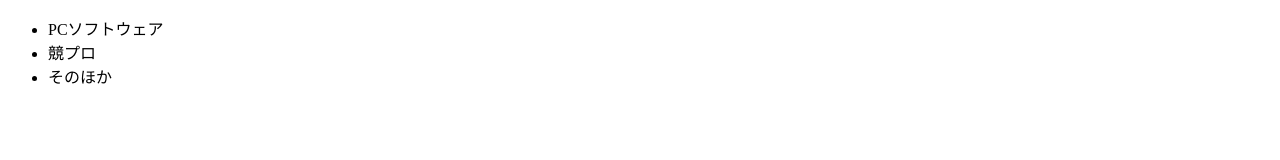
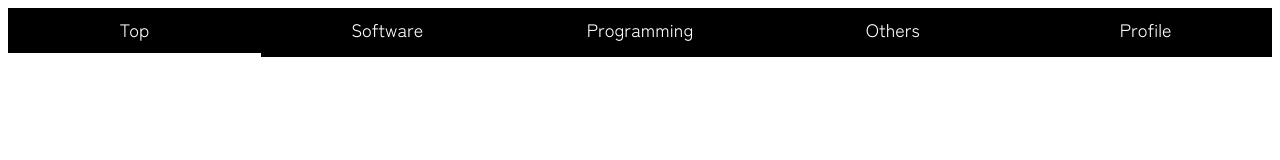
Before and after one commit to Tsuyopon-1067/room1067, a plain HTML site: page soft.html in a window 1280 px wide. Drawn offline with Linux system fonts and the light colour scheme.

Commit message:
edit soft

```diff
--- a/soft.html
+++ b/soft.html
@@ -4,12 +4,18 @@
         <meta charset="utf-8">
         <meta name="viewport" content="width=device-width, initial-scale=1">
         <title>1067号室〜つよぽん在中〜</title>
+        <link href="style.css" media="all" rel="stylesheet">
+         <link rel="preconnect" href="https://fonts.googleapis.com">
+        <link rel="preconnect" href="https://fonts.gstatic.com" crossorigin>
+        <link href="https://fonts.googleapis.com/css2?family=Zen+Kaku+Gothic+New:wght@300;400;700&display=swap" rel="stylesheet">
     </head>
     <body>
-        <ul>
-            <li>PCソフトウェア</li>
-            <li>競プロ</li>
-            <li>そのほか</li>
-        </ul>
+        <nav><ul>
+            <a class="nav nav_cnt" href="index.html"><li>Top</li></a>
+            <a class="nav" href="soft.html"><li>Software</li></a>
+            <a class="nav" href="prog.html"><li>Programming</li></a>
+            <a class="nav" href="others.html"><li>Others</li></a>
+            <a class="nav" href="prof.html"><li>Profile</li></a>
+        </ul></nav>
     </body>
 </html>
```
